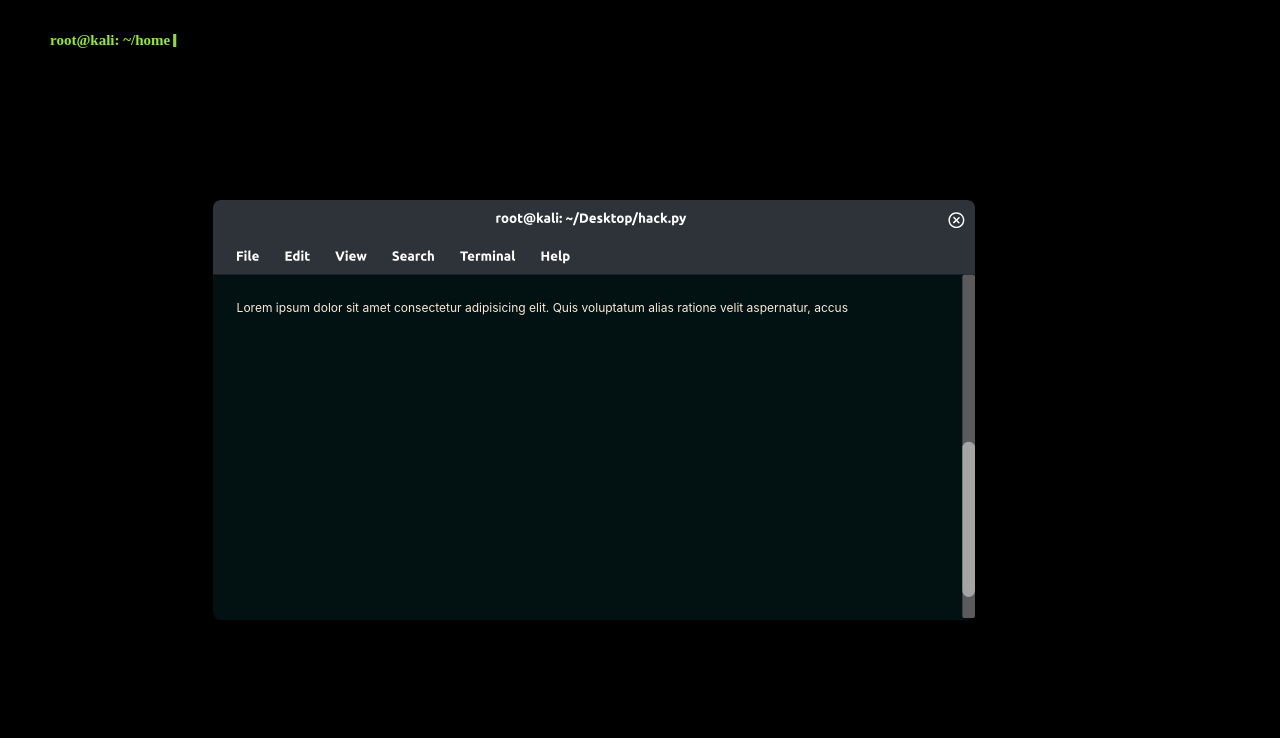
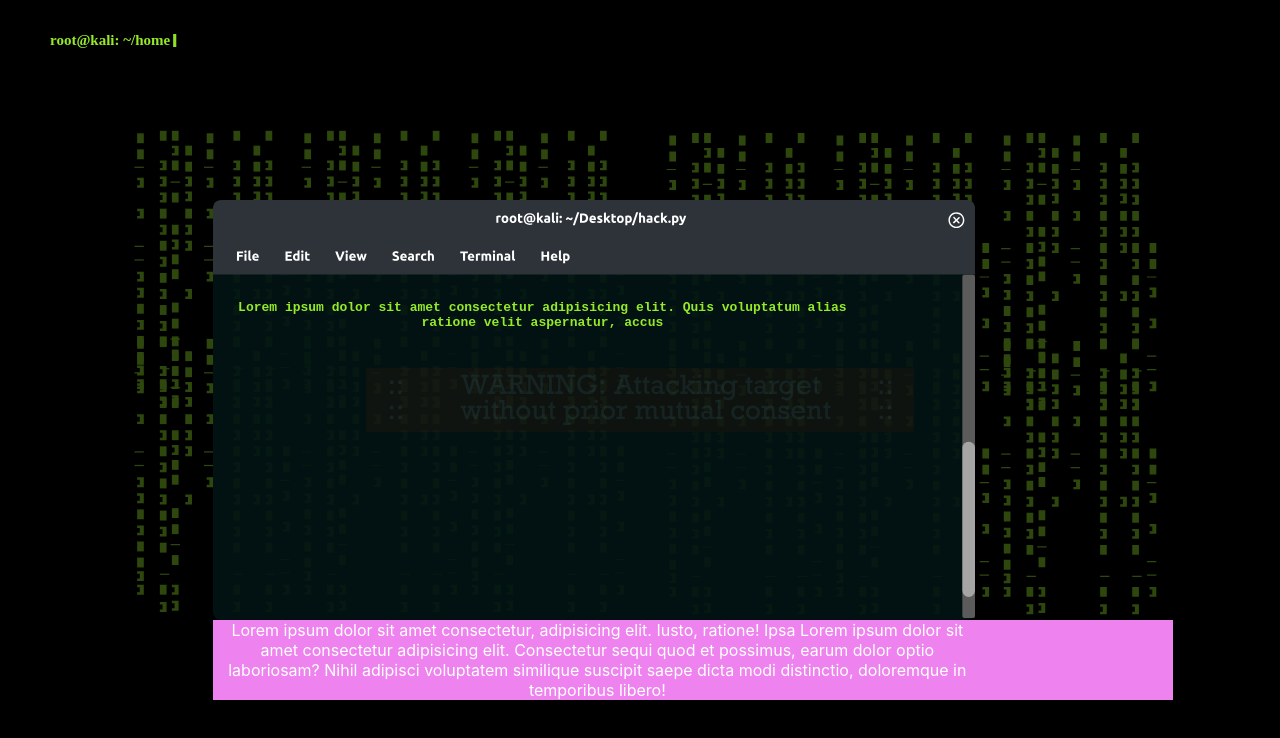
Before and after one commit to nishanthG/terminal.portfolio, a React (Create React App) app: page / in a window 1280 px wide. Shown: the top 738 px of the page. Built offline with nearby package versions, Linux system fonts and the light colour scheme.

Commit message:
Splash page: alert

```diff
--- a/src/css/splash.css
+++ b/src/css/splash.css
@@ -30,10 +30,9 @@
 
 .container {
   height: 90vh;
-  /* background-image: url("../assets/matrix-bg.svg"); */
+  background-image: url("../assets/matrix-bg.svg");
   background-color: #000000;
-  /* background-size; */
-  background-repeat: no-repeat;
+  background-size: contain;
   display: grid;
   grid-template-columns: repeat(12, 1fr);
   grid-template-rows: repeat(12, 1fr);
@@ -55,20 +54,48 @@
   height: 40vh;
   margin-top: 100px;
   margin-left: 15px;
-  color: antiquewhite;
-  font-size: 12px;
+  font-family: 'Courier New', Courier, monospace;
+  font-weight: bold;
+  color: #95eb28;
+  font-size: 13px;
 }
 
 @media screen and (max-width: 900px) {
   .terminal-text {
-    grid-column: 3/12;
-    grid-row: 5/10;
     height: 40.3%;
     color: antiquewhite;
     width: auto;
     margin: 40px 0;
     font-size: 10px;
   }
+}
+
+.warning {
+  display: flex;
+  width: 100%;
+  position: fixed;
+  top: 50%;
+  left: 50%;
+  transform: translate(-50%, -50%);
+}
+
+.warning .alert {
+  /* undo */
+  /* display: none; */
+  height: 8vh;
+  width: 100%;
+  animation: blinker 0.5s linear infinite;
+}
+
+.target-info {
+  display: flex;
+  background-color: violet;
+  max-width: 100vw;
+  color: white;
+}
+
+.person {
+  width: 80%;
 }
 
 @keyframes blinker {
--- a/src/html/Splash.jsx
+++ b/src/html/Splash.jsx
@@ -1,6 +1,7 @@
 import React from "react";
 import "../css/splash.css";
 import {type} from '../js/splash.js'
+import warning from '../assets/warning.svg'
 
 class Splash extends React.Component {
 componentDidMount(){
@@ -20,6 +21,14 @@ componentDidMount(){
           <div className="terminal-text">
             <p></p>
           </div>
+          <div className="warning">
+            <img src={warning} alt="warning" className='alert'/>
+          </div>
+          <div className="target-info">
+            <p className='person'>Lorem ipsum dolor sit amet consectetur, adipisicing elit. Iusto, ratione! Ipsa
+              Lorem ipsum dolor sit amet consectetur adipisicing elit. Consectetur sequi quod et possimus, earum dolor optio laboriosam? Nihil adipisci voluptatem similique suscipit saepe dicta modi distinctio, doloremque in temporibus libero!
+            </p>
+          </div>
         </section>
       </div>
       </div>
```
Also changed, not shown: src/assets/matrix-bg.svg, src/assets/warning.svg (added).
